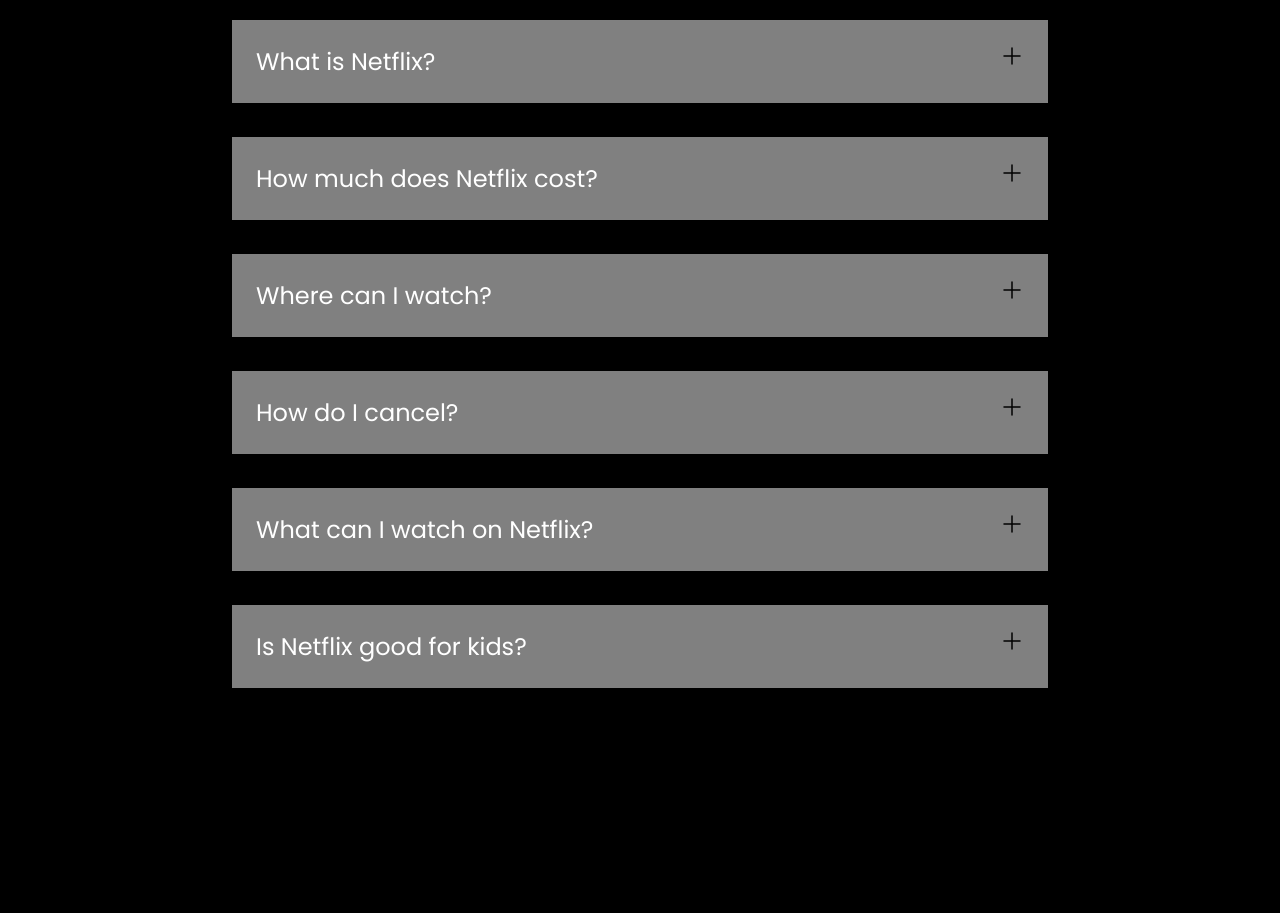
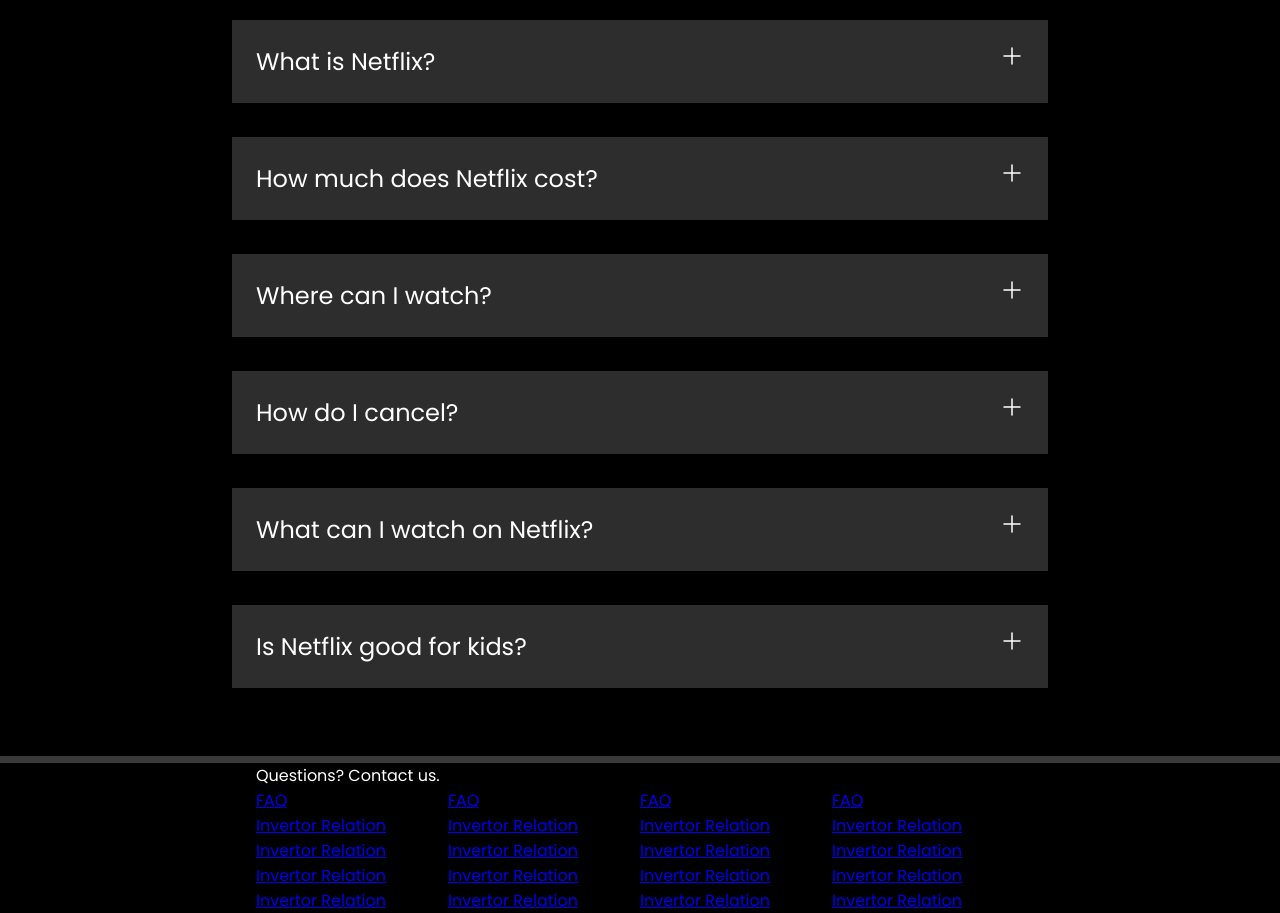
Before and after one commit to shariqkhangithub/Net-flix, a plain HTML site: page index.html in a window 1280 px wide. Shown: the part 1940-2853 px from the top of the page. Before the commit the page ends 2696 px from the top, so only its background shows below. Drawn offline with Linux system fonts and the light colour scheme; a web font is replaced by a local one.

Commit message:
working on footer

```diff
--- a/index.html
+++ b/index.html
@@ -1,46 +1,54 @@
 <!DOCTYPE html>
 <html lang="en">
-
   <head>
-    <meta charset="UTF-8">
-    <meta name="viewport" content="width=device-width, initial-scale=1.0">
+    <meta charset="UTF-8" />
+    <meta name="viewport" content="width=device-width, initial-scale=1.0" />
     <title>Netflix Pakistan - Watch TV Shows Online, Watch Movies Online</title>
-    <link rel="stylesheet" href="style.css">
+    <link rel="stylesheet" href="style.css" />
   </head>
 
   <body>
     <div class="main">
       <nav>
-            <span><img src="./assets/images/logo.svg" alt=""></span>
+        <span><img src="./assets/images/logo.svg" alt="" /></span>
         <div>
           <button class="btn">English</button>
           <button class="btn btn-red-sm">Sign In</button>
         </div>
       </nav>
-        <div class="box"> </div>
+      <div class="box"></div>
       <div class="hero">
         <span>Unlimited movies, TV shows, and more</span>
         <span>Watch anywhere. Cancel anytime.</span>
 
-            <span> Ready to watch? Enter your email to create or restart your membership.</span>
+        <span>
+          Ready to watch? Enter your email to create or restart your
+          membership.</span
+        >
         <div class="hero-buttons">
-                <input type="text" placeholder="Email Address">
+          <input type="text" placeholder="Email Address" />
           <button class="btn btn-red">Get Started &gt;</button>
         </div>
       </div>
 
       <div class="seperation"></div>
-
     </div>
     <section class="first">
       <div>
         <span>Enjoy on your TV</span>
-            <span>Watch on Smart TVs, Playstation, Xbox, Chromecast, Apple TV, Blu-ray players, and more.</span>
+        <span
+          >Watch on Smart TVs, Playstation, Xbox, Chromecast, Apple TV, Blu-ray
+          players, and more.</span
+        >
       </div>
       <div class="secImg">
-            <img src="./assets/images/tv.png" alt="">
-            <video src="https://assets.nflxext.com/ffe/siteui/acquisition/ourStory/fuji/desktop/video-tv-0819.m4v"
-                autoplay loop muted></video>
+        <img src="./assets/images/tv.png" alt="" />
+        <video
+          src="https://assets.nflxext.com/ffe/siteui/acquisition/ourStory/fuji/desktop/video-tv-0819.m4v"
+          autoplay
+          loop
+          muted
+        ></video>
       </div>
     </section>
 
@@ -48,11 +56,16 @@
 
     <section class="first second">
       <div class="secImg">
-            <img src="https://assets.nflxext.com/ffe/siteui/acquisition/ourStory/fuji/desktop/mobile-0819.jpg" alt="">
+        <img
+          src="https://assets.nflxext.com/ffe/siteui/acquisition/ourStory/fuji/desktop/mobile-0819.jpg"
+          alt=""
+        />
       </div>
       <div>
         <span>Download your shows to watch offline</span>
-            <span>Save your favorites easily and always have something to watch.</span>
+        <span
+          >Save your favorites easily and always have something to watch.</span
+        >
       </div>
     </section>
 
@@ -61,12 +74,19 @@
     <section class="first third">
       <div>
         <span>Watch everywhere</span>
-            <span>Stream unlimited movies and TV shows on your phone, tablet, laptop, and TV.</span>
+        <span
+          >Stream unlimited movies and TV shows on your phone, tablet, laptop,
+          and TV.</span
+        >
       </div>
       <div class="secImg">
-            <img src="./assets/images/tv.png" alt="">
-            <video src="https://assets.nflxext.com/ffe/siteui/acquisition/ourStory/fuji/desktop/video-tv-0819.m4v"
-                autoplay loop muted></video>
+        <img src="./assets/images/tv.png" alt="" />
+        <video
+          src="./assets/video/video-devices-in.m4v"
+          autoplay
+          loop
+          muted
+        ></video>
       </div>
     </section>
 
@@ -74,13 +94,17 @@
 
     <section class="first second">
       <div class="secImg">
-            <img src="https://occ-0-3652-58.1.nflxso.net/dnm/api/v6/19OhWN2dO19C9txTON9tvTFtefw/AAAABejKYujIIDQciqmGJJ8BtXkYKKTi5jiqexltvN1YmvXYIfX8B9CYwooUSIzOKneblRFthZAFsYLMgKMyNfeHwk16DmEkpIIcb6A3.png?r=f55"
-                alt="">
+        <img
+          src="https://occ-0-3652-58.1.nflxso.net/dnm/api/v6/19OhWN2dO19C9txTON9tvTFtefw/AAAABejKYujIIDQciqmGJJ8BtXkYKKTi5jiqexltvN1YmvXYIfX8B9CYwooUSIzOKneblRFthZAFsYLMgKMyNfeHwk16DmEkpIIcb6A3.png?r=f55"
+          alt=""
+        />
       </div>
       <div>
         <span>Create profiles for kids</span>
-            <span>Send kids on adventures with their favorite characters in a space made just for them—free with your
-                membership.</span>
+        <span
+          >Send kids on adventures with their favorite characters in a space
+          made just for them—free with your membership.</span
+        >
       </div>
     </section>
 
@@ -90,53 +114,157 @@
       <h2>Frequently Asked Questions</h2>
       <div class="faqbox">
         <span>What is Netflix?</span>
-            <svg xmlns="http://www.w3.org/2000/svg" viewBox="0 0 24 24" width="24" height="24" color="#000000"
-                fill="none">
-                <path d="M12 4V20M20 12H4" stroke="currentColor" stroke-width="1.5" stroke-linecap="round"
-                    stroke-linejoin="round" />
+        <svg
+          xmlns="http://www.w3.org/2000/svg"
+          viewBox="0 0 24 24"
+          width="24"
+          height="24"
+          color="#000000"
+          fill="white"
+        >
+          <path
+            d="M12 4V20M20 12H4"
+            stroke="currentColor"
+            stroke-width="1.5"
+            stroke-linecap="round"
+            stroke-linejoin="round"
+          />
         </svg>
       </div>
       <div class="faqbox">
         <span>How much does Netflix cost?</span>
-            <svg xmlns="http://www.w3.org/2000/svg" viewBox="0 0 24 24" width="24" height="24" color="#000000"
-                fill="none">
-                <path d="M12 4V20M20 12H4" stroke="currentColor" stroke-width="1.5" stroke-linecap="round"
-                    stroke-linejoin="round" />
+        <svg
+          xmlns="http://www.w3.org/2000/svg"
+          viewBox="0 0 24 24"
+          width="24"
+          height="24"
+          color="#000000"
+          fill="white"
+        >
+          <path
+            d="M12 4V20M20 12H4"
+            stroke="currentColor"
+            stroke-width="1.5"
+            stroke-linecap="round"
+            stroke-linejoin="round"
+          />
         </svg>
       </div>
       <div class="faqbox">
         <span>Where can I watch?</span>
-            <svg xmlns="http://www.w3.org/2000/svg" viewBox="0 0 24 24" width="24" height="24" color="#000000"
-                fill="none">
-                <path d="M12 4V20M20 12H4" stroke="currentColor" stroke-width="1.5" stroke-linecap="round"
-                    stroke-linejoin="round" />
+        <svg
+          xmlns="http://www.w3.org/2000/svg"
+          viewBox="0 0 24 24"
+          width="24"
+          height="24"
+          color="#000000"
+          fill="white"
+        >
+          <path
+            d="M12 4V20M20 12H4"
+            stroke="currentColor"
+            stroke-width="1.5"
+            stroke-linecap="round"
+            stroke-linejoin="round"
+          />
         </svg>
       </div>
       <div class="faqbox">
         <span>How do I cancel?</span>
-            <svg xmlns="http://www.w3.org/2000/svg" viewBox="0 0 24 24" width="24" height="24" color="#000000"
-                fill="none">
-                <path d="M12 4V20M20 12H4" stroke="currentColor" stroke-width="1.5" stroke-linecap="round"
-                    stroke-linejoin="round" />
+        <svg
+          xmlns="http://www.w3.org/2000/svg"
+          viewBox="0 0 24 24"
+          width="24"
+          height="24"
+          color="#000000"
+          fill="white"
+        >
+          <path
+            d="M12 4V20M20 12H4"
+            stroke="currentColor"
+            stroke-width="1.5"
+            stroke-linecap="round"
+            stroke-linejoin="round"
+          />
         </svg>
       </div>
       <div class="faqbox">
         <span>What can I watch on Netflix?</span>
-            <svg xmlns="http://www.w3.org/2000/svg" viewBox="0 0 24 24" width="24" height="24" color="#000000"
-                fill="none">
-                <path d="M12 4V20M20 12H4" stroke="currentColor" stroke-width="1.5" stroke-linecap="round"
-                    stroke-linejoin="round" />
+        <svg
+          xmlns="http://www.w3.org/2000/svg"
+          viewBox="0 0 24 24"
+          width="24"
+          height="24"
+          color="#000000"
+          fill="none"
+        >
+          <path
+            d="M12 4V20M20 12H4"
+            stroke="currentColor"
+            stroke-width="1.5"
+            stroke-linecap="round"
+            stroke-linejoin="round"
+          />
         </svg>
       </div>
       <div class="faqbox">
         <span>Is Netflix good for kids?</span>
-            <svg xmlns="http://www.w3.org/2000/svg" viewBox="0 0 24 24" width="24" height="24" color="#000000"
-                fill="none">
-                <path d="M12 4V20M20 12H4" stroke="currentColor" stroke-width="1.5" stroke-linecap="round"
-                    stroke-linejoin="round" />
+        <svg
+          xmlns="http://www.w3.org/2000/svg"
+          viewBox="0 0 24 24"
+          width="24"
+          height="24"
+          color="#000000"
+          fill="none"
+        >
+          <path
+            d="M12 4V20M20 12H4"
+            stroke="currentColor"
+            stroke-width="1.5"
+            stroke-linecap="round"
+            stroke-linejoin="round"
+          />
         </svg>
       </div>
     </section>
+
+    <div class="seperation"></div>
+
+    <footer>
+      <span> Questions? Contact us. </span>
+      <div class="footer">
+        <div class="footer-item">
+          <a href="faq">FAQ</a>
+          <a href="faq">Invertor Relation</a>
+          <a href="faq">Invertor Relation</a>
+          <a href="faq">Invertor Relation</a>
+          <a href="faq">Invertor Relation</a>
+        </div>
+
+        <div class="footer-item">
+          <a href="faq">FAQ</a>
+          <a href="faq">Invertor Relation</a>
+          <a href="faq">Invertor Relation</a>
+          <a href="faq">Invertor Relation</a>
+          <a href="faq">Invertor Relation</a>
+        </div>
+
+        <div class="footer-item">
+          <a href="faq">FAQ</a>
+          <a href="faq">Invertor Relation</a>
+          <a href="faq">Invertor Relation</a>
+          <a href="faq">Invertor Relation</a>
+          <a href="faq">Invertor Relation</a>
+        </div>
+
+        <div class="footer-item">
+          <a href="faq">FAQ</a>
+          <a href="faq">Invertor Relation</a>
+          <a href="faq">Invertor Relation</a>
+          <a href="faq">Invertor Relation</a>
+          <a href="faq">Invertor Relation</a>
+        </div>
+      </div>
+    </footer>
   </body>
-
 </html>
--- a/style.css
+++ b/style.css
@@ -187,13 +187,47 @@ section.first > div :nth-child(2){
     padding: 34px;
 }
 
+.faqbox svg{
+    filter: invert(1);
+}
+
 .faqbox{
+    transition: all 0.2s ease-out;
     font-size: 24px;
     display: flex;
     justify-content: space-between;
-    background-color: gray;
+    background-color: #2d2d2d;
     padding: 24px;
     max-width: 60vw;
     margin: 34px auto;
     cursor: pointer;
 }
+
+.faqbox:hover{
+    background-color: rgba(65, 65, 65, 1);
+    color: white;
+}
+
+footer{
+    color: white;
+    max-width: 60vw;
+    margin: auto;
+}
+
+footer span{
+
+}
+
+.footer{
+    display: grid;
+    grid-template-columns: 1fr 1fr 1fr 1fr;
+    color: white;
+    max-width: 60vw;
+    margin: auto;
+}
+
+.footer-item{
+    display: flex;
+    flex-direction: column;
+
+}
```
Also changed, not shown: 1 other file. Lines whose indentation alone changed are shown as unchanged.
